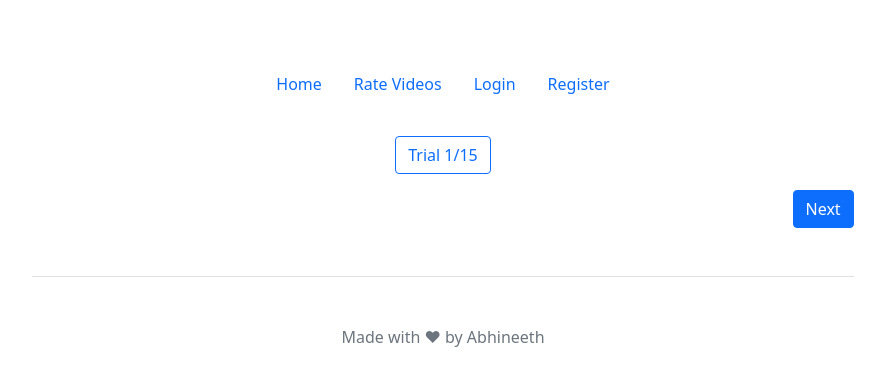
After one commit to aadiraju/evalsite, a Django app: page /evaluate/ in a window 1280 px wide. The commit adds this page. Shown: the top 386 px of the page, without its empty margins (197-1082 px from the left). Run offline with Django 3.2, Linux system fonts and the light colour scheme; data comes from the database, SQL or seed files in the repository.

Commit message:
* Add JQuery to project and allow for custom scripts * Set up evaluation view

```diff
--- a/evaluation/templates/evaluation/base.html
+++ b/evaluation/templates/evaluation/base.html
@@ -53,9 +53,12 @@
             Made with ❤ by Abhineeth
         </footer>
     </div>
+    <script src="https://ajax.googleapis.com/ajax/libs/jquery/3.6.0/jquery.min.js"></script>
     <script src="https://cdn.jsdelivr.net/npm/bootstrap@5.0.2/dist/js/bootstrap.bundle.min.js"
         integrity="sha384-MrcW6ZMFYlzcLA8Nl+NtUVF0sA7MsXsP1UyJoMp4YLEuNSfAP+JcXn/tWtIaxVXM" crossorigin="anonymous">
     </script>
+    {% block javascript %}
+    {% endblock %}
 </body>
 
 </html>
--- /dev/null
+++ b/evaluation/templates/evaluation/evaluate.html
@@ -0,0 +1,32 @@
+{% extends "evaluation/base.html" %}
+{% block title %}
+{% endblock %}
+{% block content %}
+<div class="text-center mb-3">
+    <button id="test" class="btn btn-outline-primary">
+        Trial <span id="trial_no">{{ next }}</span>/{{ total }}
+    </button>
+</div>
+<div class="d-flex">
+    {% if prev >= 0 %}
+    <a role="button" class="btn btn-primary" href="{% url 'evaluate' prev %}">Previous</a>
+    {% endif %}
+    {% if next != total %}
+    <!-- <button class="btn btn-primary ms-auto" type="submit">Next</button> -->
+    <a role="button" class="btn btn-primary ms-auto" href="{% url 'evaluate' next %}">Next</a>
+    {% endif %}
+</div>
+{% endblock %}
+{% block javascript %}
+<script>
+    /*
+     *  JS for countdown 4m and then update countdown every second and then measure time taken once user clicks next
+     *  then update db and then redirect to next trial
+     */
+    $(document).ready(function () {
+        $('#test').click(function () {
+            alert($('#trial_no').text());
+        });
+    });
+</script>
+{% endblock %}
--- a/evaluation/urls.py
+++ b/evaluation/urls.py
@@ -6,4 +6,6 @@ urlpatterns = [
     path('get_recs/', views.get_recs, name='get_recs'),
     path('rate_videos/<int:pk>', views.rate_videos, name='rate_videos'),
     path('rate_videos/', views.rate_videos, name='rate_videos'),
+    path('evaluate/<int:trial_id>', views.evaluate, name='evaluate'),
+    path('evaluate/', views.evaluate, name='evaluate'),
 ]
--- a/evaluation/views.py
+++ b/evaluation/views.py
@@ -1,3 +1,4 @@
+from sre_parse import CATEGORIES
 from django.utils.timezone import datetime
 from django.http import HttpResponse
 from django.shortcuts import redirect, render
@@ -5,6 +6,11 @@ from django.shortcuts import redirect, render
 from evaluation.models import UserVideoJunction, Video
 from evaluation.utils import Recommendations
 import pandas as pd
+
+ALPHA_VALUES = [0, 0.25, 0.5, 0.75, 1.0]
+CATEGORIES = ['Loops', 'Conditionals', 'Arrays']
+TOTAL_TRIALS = len(ALPHA_VALUES) * len(CATEGORIES)
+TRIAL_TIME = 4  # minutes
 
 
 def home(request):
@@ -17,6 +23,13 @@ def get_video_pk_by_id(video_id):
         if v.video_id == video_id:
             return i
     return -1
+
+
+def get_recommendation_object(user_id):
+    video_df = pd.DataFrame(Video.objects.all().values())
+    ratings_df = pd.DataFrame(UserVideoJunction.objects.all().values())
+    return Recommendations(user_id=user_id,
+                           df=video_df, ratings_df=ratings_df)
 
 
 def get_next_video_to_rate(user_id):
@@ -59,11 +72,19 @@ def rate_videos(request, pk=None):
 
 
 def get_recs(request):
-    video_df = pd.DataFrame(Video.objects.all().values())
-    ratings_df = pd.DataFrame(UserVideoJunction.objects.all().values())
-    recs = Recommendations(user_id=request.user.id,
-                           df=video_df, ratings_df=ratings_df)
+    recs = get_recommendation_object(request.user.id)
     seed_video_id = 'g8GcFboF2rM'
     all_recs = recs.get_recommendations(seed_video_id)
     videos = [(rec['video_id'], rec['ranking']) for rec in all_recs]
     return render(request, 'evaluation/get_recs.html', {'videos': videos, 'seed_video_id': seed_video_id})
+
+
+def evaluate(request, trial_id=None):
+    recs = get_recommendation_object(request.user.id)
+    # for all alpha values in ALPHA_VALUES and all categories in CATEGORIES
+    # ask user to rate top 5 videos given a question for TRIAL_TIME minutes
+    # randomize the order of trials
+    # save to database
+    next_trial = trial_id if trial_id is not None else 0
+    # generate a diuct of all possible combinations of alpha and categories and then select by id passed to url
+    return render(request, 'evaluation/evaluate.html', {'trial_id': next_trial, 'next': next_trial + 1, 'prev': next_trial - 1, 'total': TOTAL_TRIALS})
```
